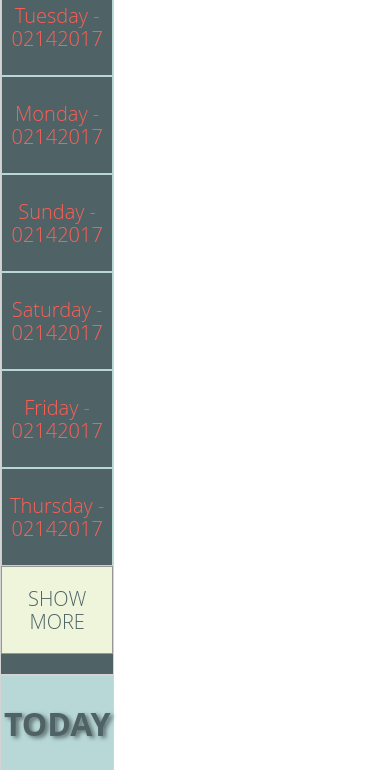
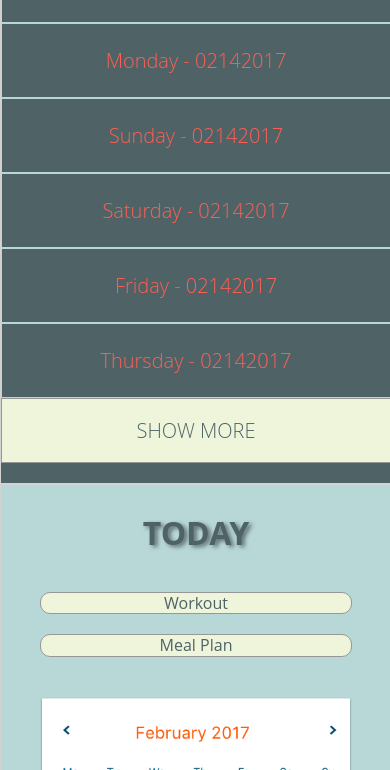
Before and after one commit to gness1804/design-challenge-fitness-site, a website: page index.html in a window 390 px wide. Shown: the part 304-1074 px from the top of the page. Drawn offline with nearby package versions, Linux system fonts and the light colour scheme.

Commit message:
final mobile css

```diff
--- a/mobile.css
+++ b/mobile.css
@@ -1,7 +1,13 @@
 @media screen and (max-width: 700px) {
+
+  html {
+    width: 100vw;
+    height: auto;
+  }
 
   .column {
     display: block;
+    width: 100%;
   }
 
   .today h2 {
--- a/styles.css
+++ b/styles.css
@@ -1,6 +1,6 @@
 html {
   font-family: 'Open Sans', sans-serif;
-  width: 90vw;
+  width: 100vw;
   height: 90vh;
   padding-top: 0;
 }
```
